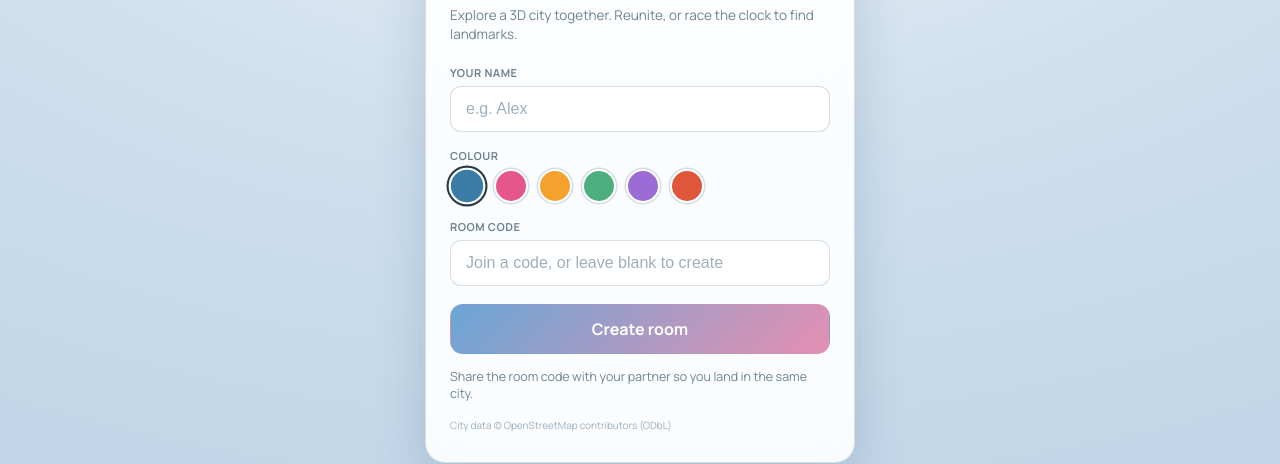
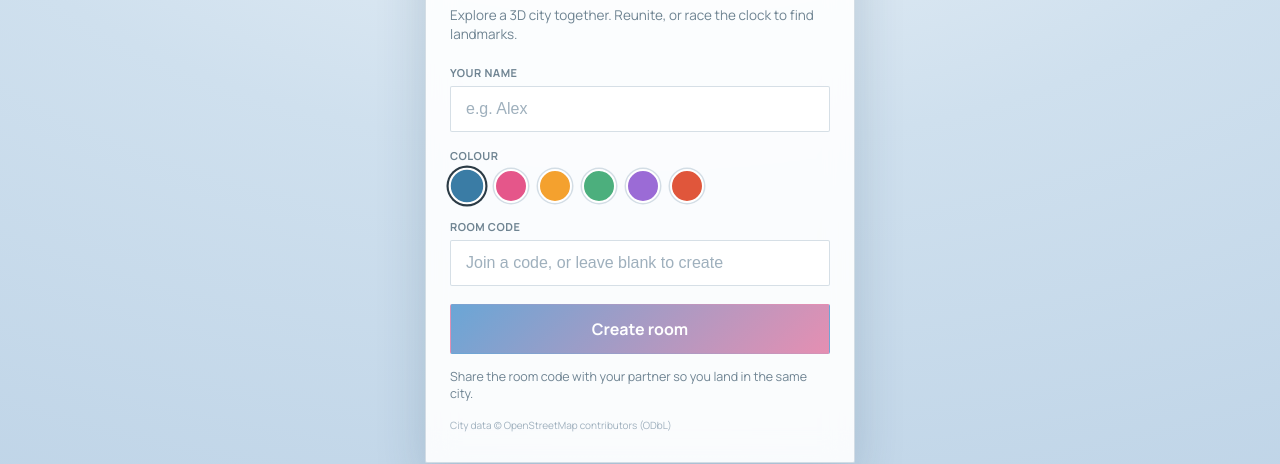
Before and after one commit to Akash-M/lark, a Next.js app: page / in a window 1280 px wide. Shown: the part 208-672 px from the top of the page. Built offline with nearby package versions, Linux system fonts and the light colour scheme; no server answers.

Commit message:
style: sharp ~2px corner radius on cards/buttons/panels/inputs (keep circular elements round)

```diff
--- a/src/app/globals.css
+++ b/src/app/globals.css
@@ -9,7 +9,7 @@
   --green: #7cc79b;
   --grad: linear-gradient(135deg, #6aa6d6 0%, #e58fb2 100%);
   --shadow: 0 6px 20px rgba(40, 80, 120, 0.13);
-  --radius: 13px;
+  --radius: 2px;
 }
 * { margin: 0; padding: 0; box-sizing: border-box; -webkit-tap-highlight-color: transparent; }
 html, body { height: 100%; overflow: hidden; background: #dbe8f2; color: var(--ink);
@@ -166,3 +166,13 @@ svg { display: block; }
 .card.big h2 { font-size: 25px; font-weight: 800; margin: 6px 0; letter-spacing: -0.3px; }
 .card.big p { color: var(--sub); font-size: 14px; margin-bottom: 18px; }
 .card.big .row { justify-content: center; }
+
+/* sharp corners: ~2px radius on rectangular surfaces (circular elements —
+   switches, dots, joystick, icon badges, colour swatches — stay round) */
+.big-btn,
+.lobby-card, .lobby-card input,
+.menu-panel, .code,
+.mode-card, .mode-card.blue.active, .mode-card.amber.active,
+.stepper button, .leave-btn,
+.guide, .rush-bar, .minimap, .chip,
+.card.big { border-radius: 2px; }
```
